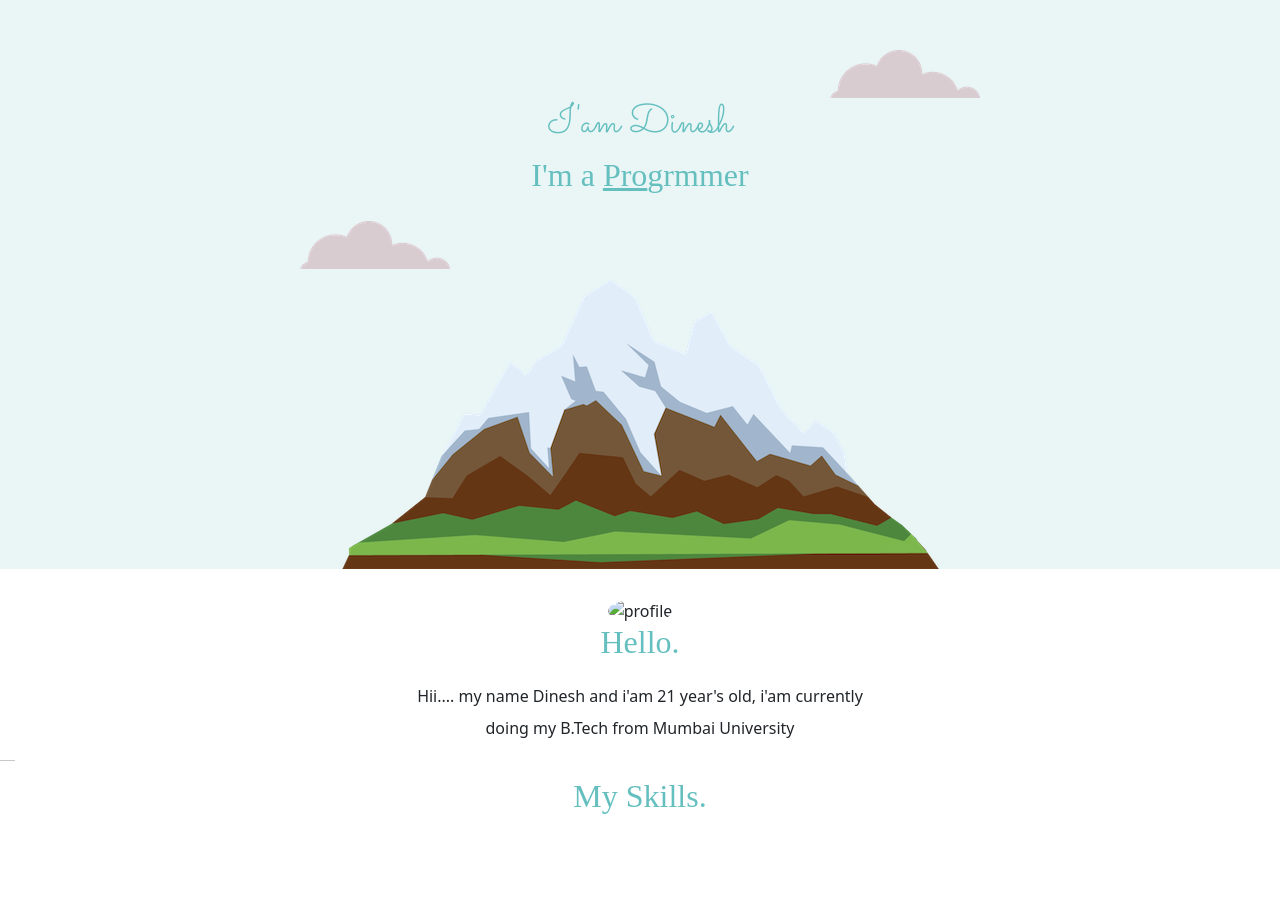
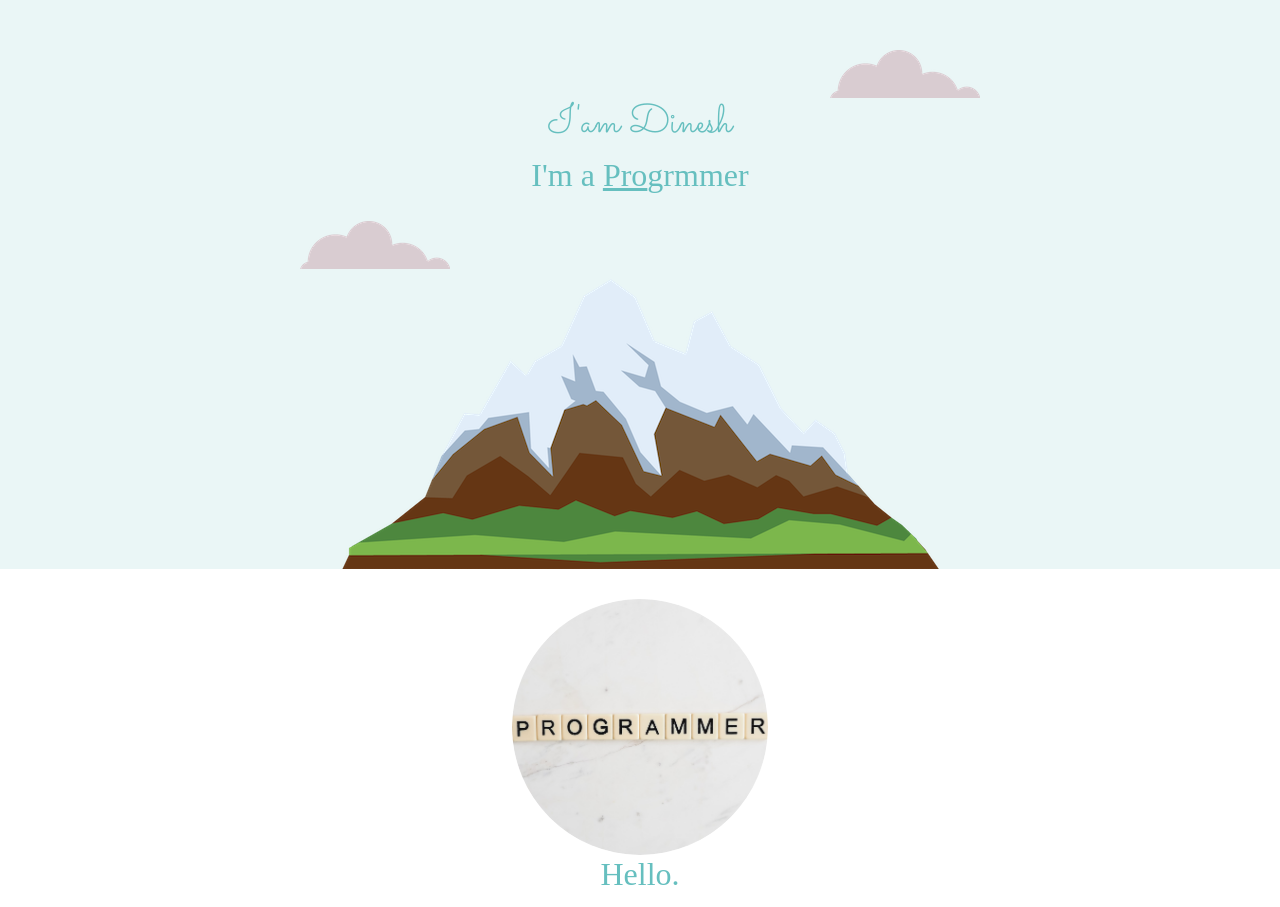
Before and after one commit to dineshtamang14/website, a plain HTML site: page index.html in a window 1280 px wide. Shown: the top 907 px of the page. Drawn offline with nearby package versions, Linux system fonts and the light colour scheme; a web font is replaced by a local one.

Commit message:
Update index.html

```diff
--- a/index.html
+++ b/index.html
@@ -23,7 +23,7 @@
 
 <div class="middle-container">
   <div class="profile">
-    <img class="photo" src="image/program.png" alt="profile">
+    <img class="photo" src="program.png" alt="profile">
     <h2>Hello.</h2>
     <p class="intro">Hii.... my name Dinesh and i'am 21 year's old, i'am currently doing my B.Tech from Mumbai University</p>
   </div>
```
